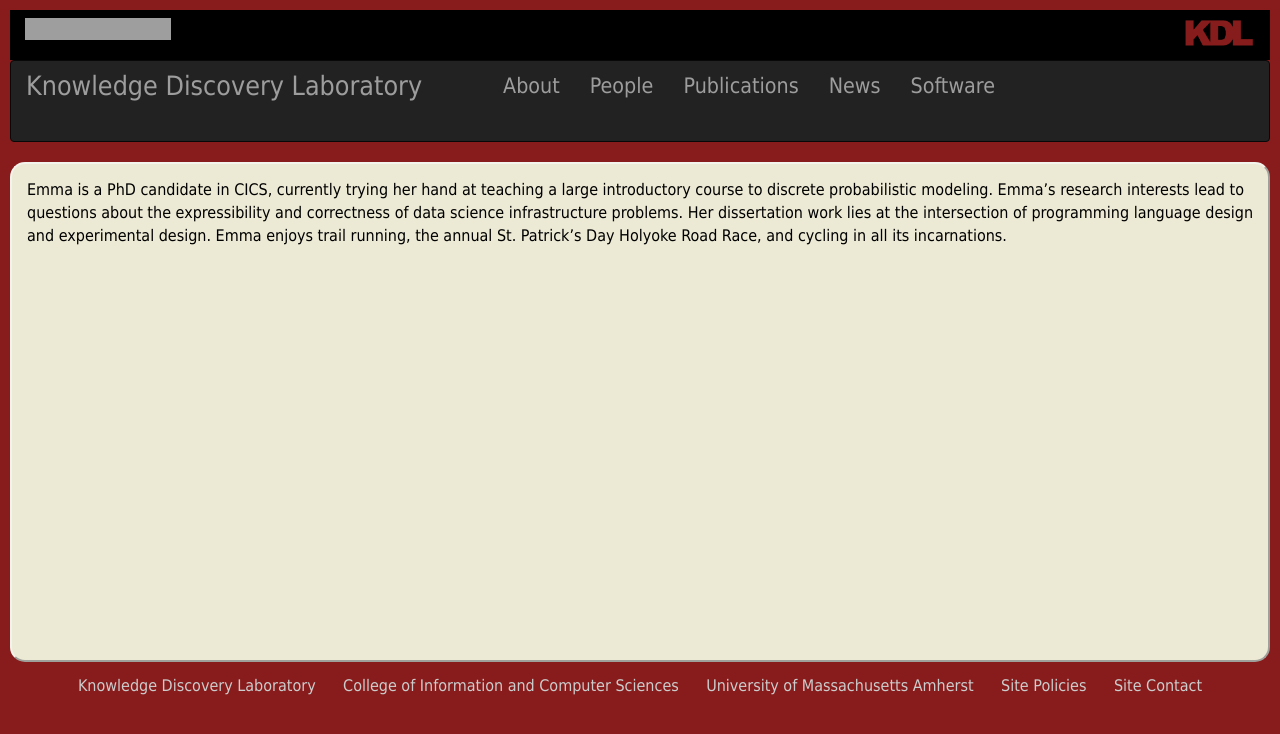
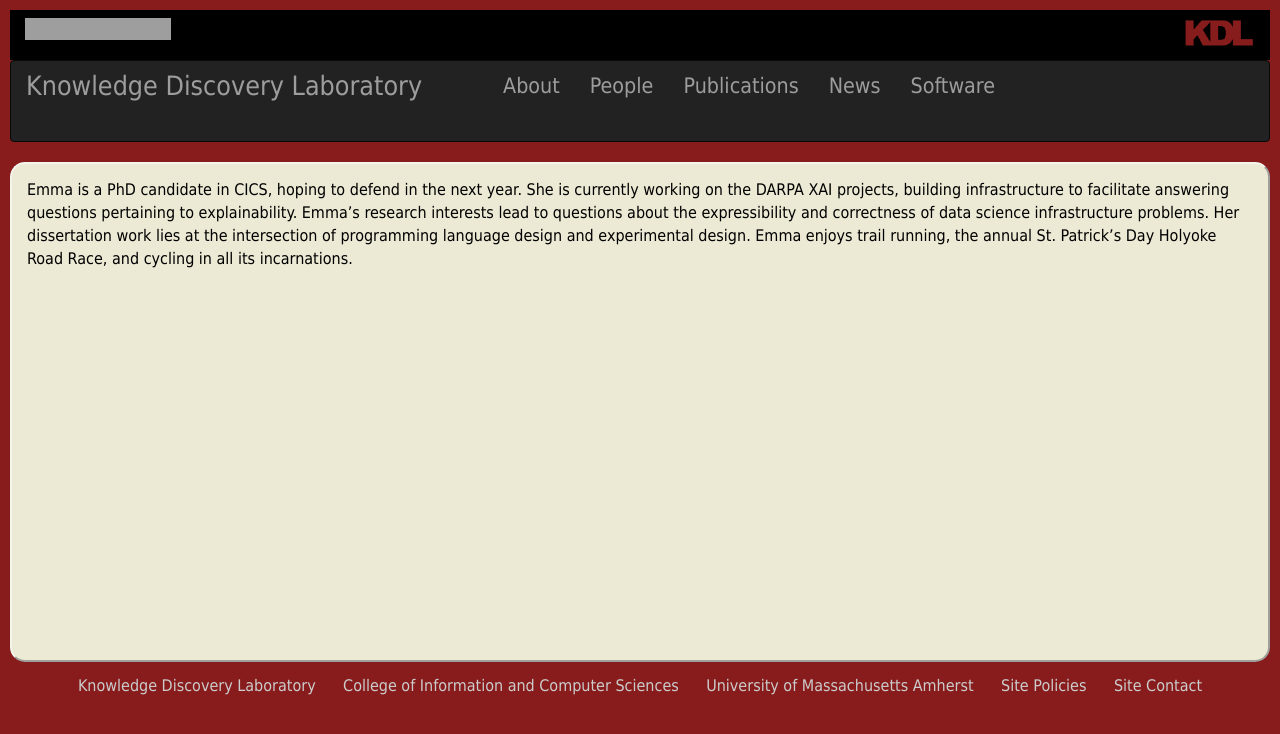
Before and after one commit to KDL-umass/kdl-umass.github.io, a Jekyll site: the page built from _people/tosch.md, in a window 1280 px wide. Shown: the top 734 px of the page. Built offline with Jekyll 4.4.1, drawn with Linux system fonts in a browser that asks for light colours; nearby versions of some CDN libraries; comment, search, counter and statistics services are not loaded; grey boxes are pictures that could not be loaded.

Commit message:
updated my bio

```diff
--- a/_people/tosch.md
+++ b/_people/tosch.md
@@ -8,4 +8,4 @@ webpage: http://cics.umass.edu/~etosch
 email: etosch@cs.umass.edu
 hastitle: false
 ---
-Emma is a PhD candidate in CICS, currently trying her hand at teaching a large introductory course to discrete probabilistic modeling. Emma's research interests lead to questions about the expressibility and correctness of data science infrastructure problems. Her dissertation work lies at the intersection of programming language design and experimental design. Emma enjoys trail running, the annual St. Patrick's Day Holyoke Road Race, and cycling in all its incarnations.
+Emma is a PhD candidate in CICS, hoping to defend in the next year. She is currently working on the DARPA XAI projects, building infrastructure to facilitate answering questions pertaining to explainability. Emma's research interests lead to questions about the expressibility and correctness of data science infrastructure problems. Her dissertation work lies at the intersection of programming language design and experimental design. Emma enjoys trail running, the annual St. Patrick's Day Holyoke Road Race, and cycling in all its incarnations.
```
